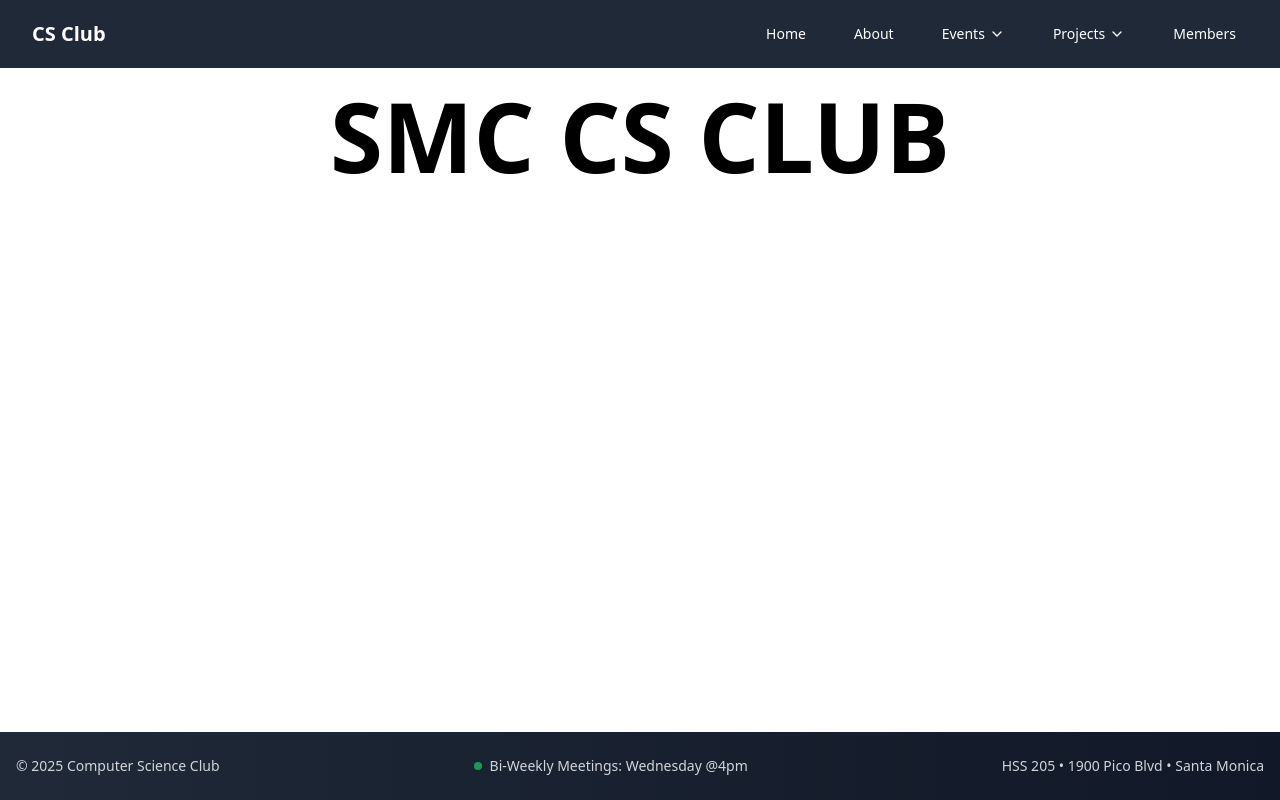
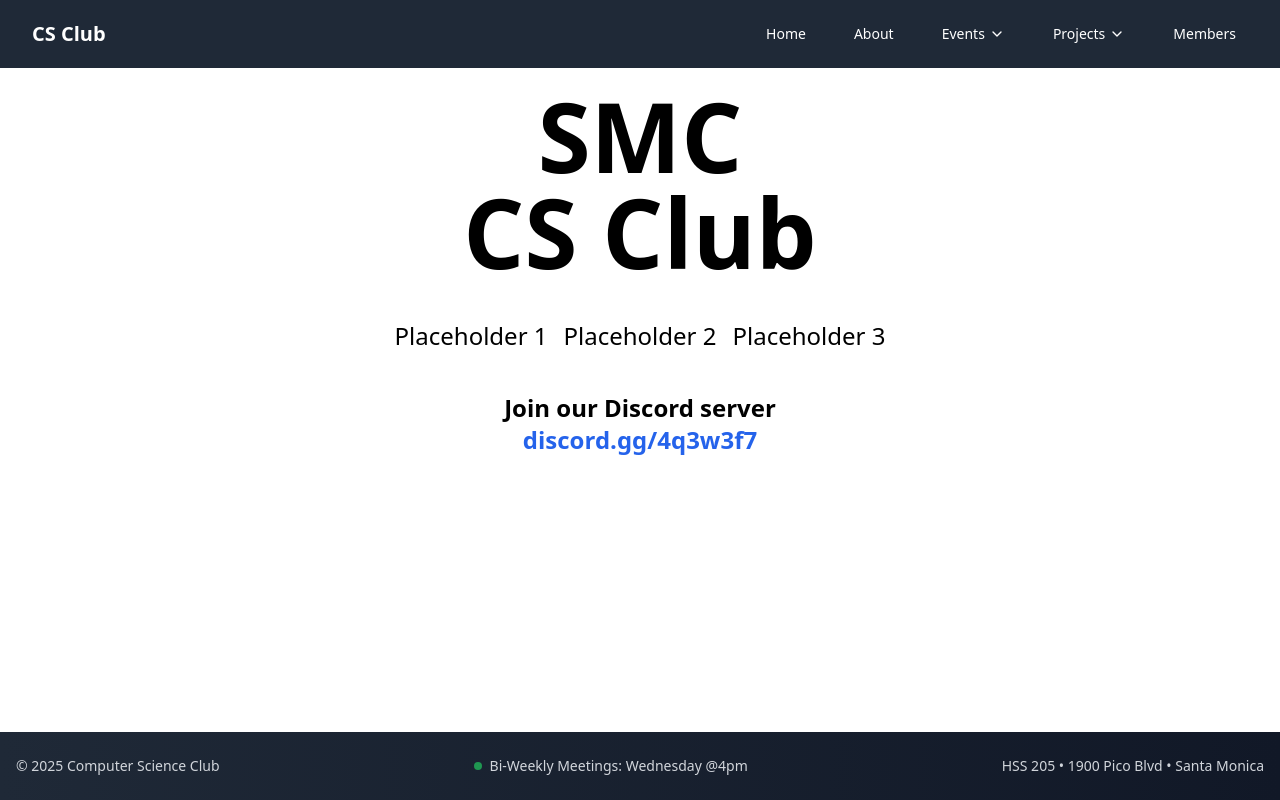
Before and after one commit to cs-club-smc/cs-smc-website, a React (Vite) app: page / in a window 1280 px wide. Built offline with nearby package versions, Linux system fonts and the light colour scheme.

Commit message:
style(homepage) - Update Placeholder Homepage

```diff
--- a/src/routes/index.tsx
+++ b/src/routes/index.tsx
@@ -6,8 +6,29 @@ export const Route = createFileRoute("/")({
 
 function Index() {
   return (
-    <div className="py-6 justify-center flex ">
-      <h1 className="text-8xl font-semibold items-center">SMC CS CLUB</h1>
+    <div className="py-6 justify-center flex flex-col space-y-10">
+      {/* Title */}
+      <div className="text-center">
+        <h1 className="text-8xl font-semibold items-center">SMC </h1>
+        <h1 className="text-8xl font-semibold items-center">CS Club</h1>
+      </div>
+      {/* Other Links/Notifications */}
+      <div className="flex flex-row justify-center space-x-4 text-2xl">
+        <h3>Placeholder 1</h3>
+        <h3>Placeholder 2</h3>
+        <h3>Placeholder 3</h3>
+      </div>
+
+      {/* Join Discord */}
+      <div className="text-center">
+        <h2 className="text-2xl font-semibold">Join our Discord server</h2>
+        <a
+          href="https://discord.gg/4q3w3f7"
+          className="text-2xl font-semibold text-blue-600"
+        >
+          discord.gg/4q3w3f7
+        </a>
+      </div>
     </div>
   );
 }
```
